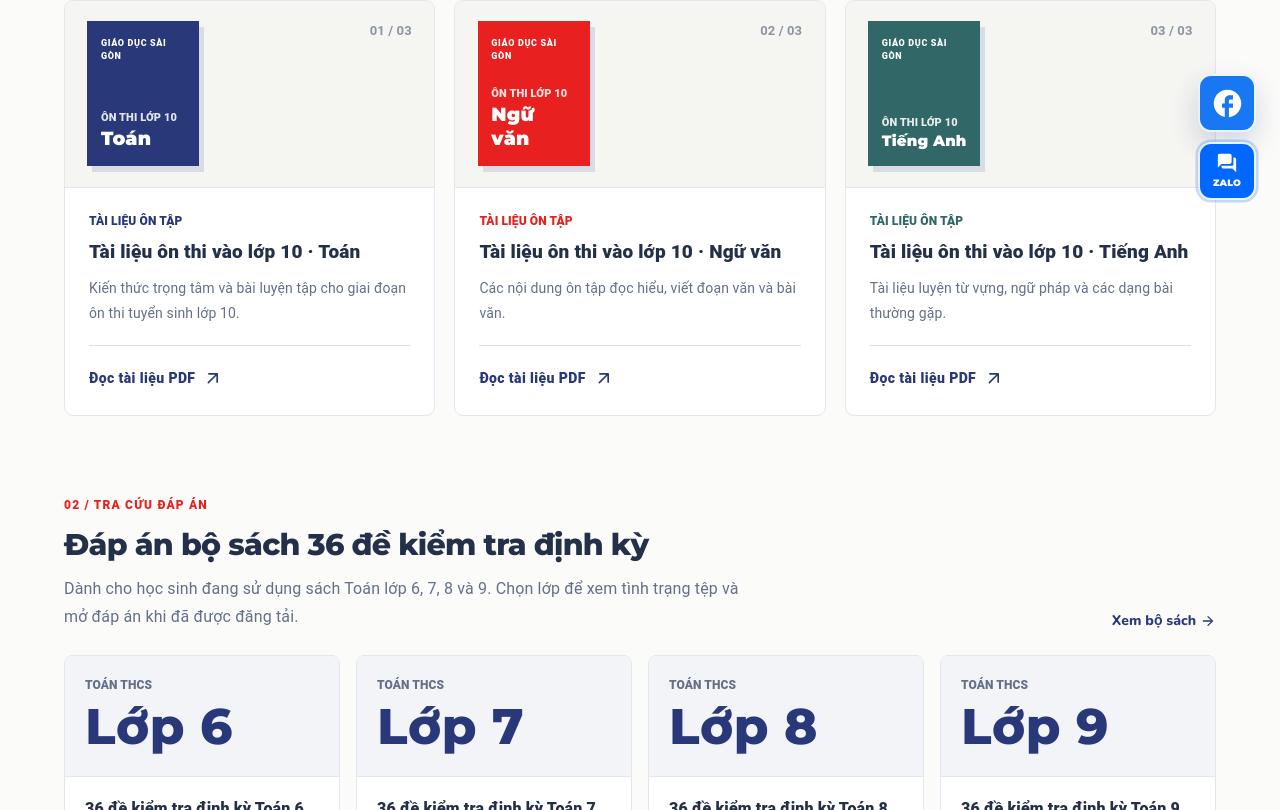
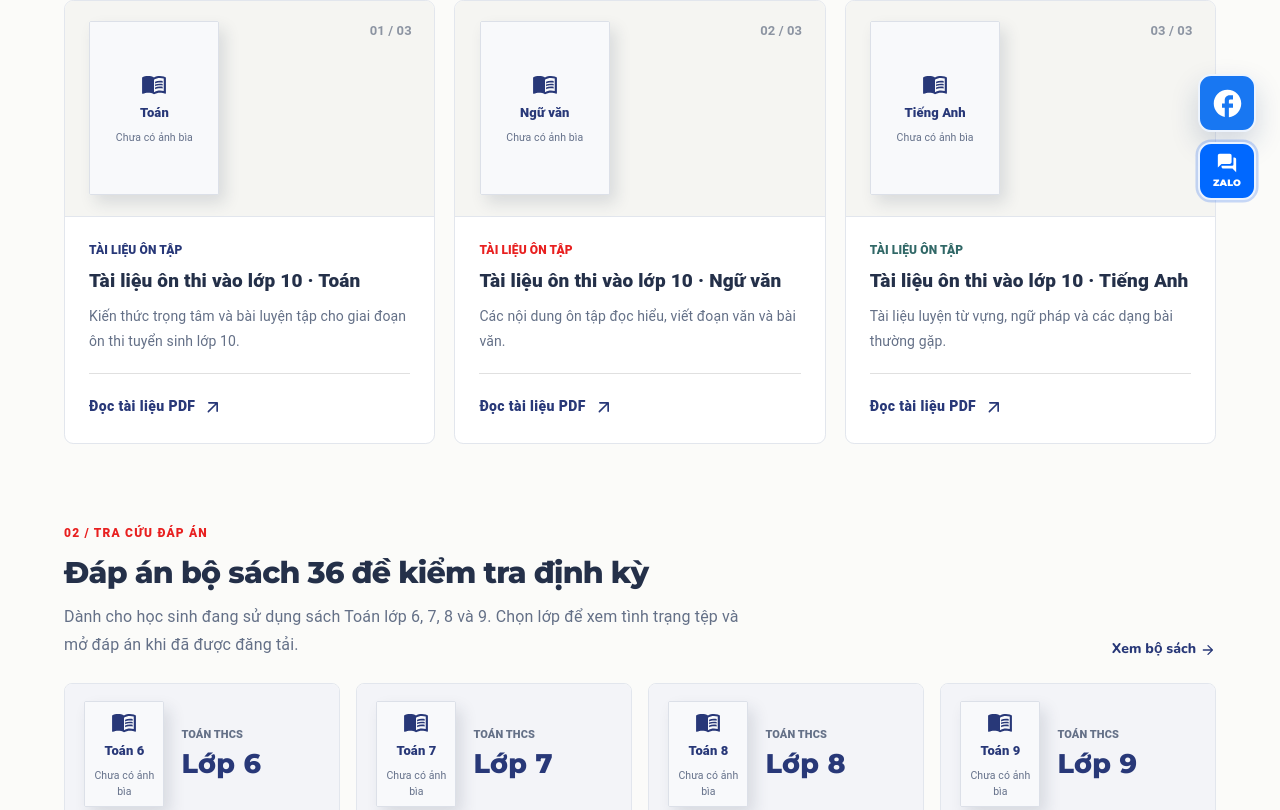
Before and after one commit to khanhu2805/luyen-thi-gdsg, a Next.js app: page /tai-lieu-on-luyen in a window 1280 px wide. Shown: the part 570-1380 px from the top of the page. Built offline with nearby package versions, Linux system fonts and the light colour scheme.

Commit message:
feat: allow real cover images for books and study materials

```diff
--- /dev/null
+++ b/app/components/BookCover.tsx
@@ -0,0 +1,37 @@
+import Image from 'next/image';
+import { Box, Typography } from '@mui/material';
+import MenuBookOutlinedIcon from '@mui/icons-material/MenuBookOutlined';
+
+type BookCoverProps = {
+  src: string | null;
+  title: string;
+  subject: string;
+  maxWidth?: number;
+};
+
+/** Display the full original cover without cropping, with a neutral empty state. */
+export default function BookCover({ src, title, subject, maxWidth = 168 }: BookCoverProps) {
+  return (
+    <Box sx={{
+      width: '100%', maxWidth, aspectRatio: '3 / 4', position: 'relative',
+      mx: 'auto', bgcolor: 'white', border: '1px solid #dce0e8',
+      boxShadow: '6px 8px 16px rgba(32,44,71,.13)',
+      borderRadius: 0.5, overflow: 'hidden', flexShrink: 0,
+    }}>
+      {src ? (
+        <Image src={src} alt={`Bìa sách ${title}`} fill
+          sizes="(max-width: 600px) 168px, 210px"
+          style={{ objectFit: 'contain' }} />
+      ) : (
+        <Box role="img" aria-label={`Chưa có ảnh bìa sách ${title}`}
+          sx={{ height: '100%', px: 1, py: 2, bgcolor: '#f8f9fb',
+            display: 'flex', flexDirection: 'column', justifyContent: 'center',
+            alignItems: 'center', textAlign: 'center', gap: 1, color: '#65718a' }}>
+          <MenuBookOutlinedIcon sx={{ fontSize: 26, color: '#283878' }} />
+          <Typography sx={{ fontSize: 13, fontWeight: 800, lineHeight: 1.3, color: '#283878' }}>{subject}</Typography>
+          <Typography sx={{ fontSize: 10.5, lineHeight: 1.45 }}>Chưa có ảnh bìa</Typography>
+        </Box>
+      )}
+    </Box>
+  );
+}
--- a/app/data/answerBooks.ts
+++ b/app/data/answerBooks.ts
@@ -9,6 +9,8 @@ export type AnswerBook = {
   title: string;
   desc: string;
   fileUrl: string | null;
+  /** Đường dẫn ảnh bìa nằm trong public/covers/; null khi chưa có ảnh. */
+  coverUrl: string | null;
 };
 
 export const answerBooks: AnswerBook[] = [
@@ -19,6 +21,7 @@ export const answerBooks: AnswerBook[] = [
     title: '36 đề kiểm tra định kỳ Toán 6',
     desc: 'Đáp án dùng kèm sách 36 đề kiểm tra định kỳ Toán 6.',
     fileUrl: null,
+    coverUrl: null,
   },
   {
     id: 7,
@@ -27,6 +30,7 @@ export const answerBooks: AnswerBook[] = [
     title: '36 đề kiểm tra định kỳ Toán 7',
     desc: 'Đáp án dùng kèm sách 36 đề kiểm tra định kỳ Toán 7.',
     fileUrl: null,
+    coverUrl: null,
   },
   {
     id: 8,
@@ -35,6 +39,7 @@ export const answerBooks: AnswerBook[] = [
     title: '36 đề kiểm tra định kỳ Toán 8',
     desc: 'Đáp án dùng kèm sách 36 đề kiểm tra định kỳ Toán 8.',
     fileUrl: null,
+    coverUrl: null,
   },
   {
     id: 9,
@@ -43,6 +48,7 @@ export const answerBooks: AnswerBook[] = [
     title: '36 đề kiểm tra định kỳ Toán 9',
     desc: 'Đáp án dùng kèm sách 36 đề kiểm tra định kỳ Toán 9.',
     fileUrl: null,
+    coverUrl: null,
   },
 ];
 
--- /dev/null
+++ b/app/data/studyMaterials.ts
@@ -0,0 +1,23 @@
+export type StudyMaterial = {
+  id: 'toan' | 'van' | 'anh';
+  name: string;
+  title: string;
+  description: string;
+  fileUrl: string;
+  /** Đường dẫn ảnh bìa nằm trong public/covers/; null khi chưa có ảnh. */
+  coverUrl: string | null;
+  number: string;
+  accent: string;
+};
+
+export const studyMaterials: StudyMaterial[] = [
+  { id: 'toan', name: 'Toán', title: 'Tài liệu ôn thi vào lớp 10 · Toán',
+    description: 'Kiến thức trọng tâm và bài luyện tập cho giai đoạn ôn thi tuyển sinh lớp 10.',
+    fileUrl: '/book/sach_toan.pdf', coverUrl: null, number: '01', accent: '#283878' },
+  { id: 'van', name: 'Ngữ văn', title: 'Tài liệu ôn thi vào lớp 10 · Ngữ văn',
+    description: 'Các nội dung ôn tập đọc hiểu, viết đoạn văn và bài văn.',
+    fileUrl: '/book/sach_van.pdf', coverUrl: null, number: '02', accent: '#E82020' },
+  { id: 'anh', name: 'Tiếng Anh', title: 'Tài liệu ôn thi vào lớp 10 · Tiếng Anh',
+    description: 'Tài liệu luyện từ vựng, ngữ pháp và các dạng bài thường gặp.',
+    fileUrl: '/book/sach_anh.pdf', coverUrl: null, number: '03', accent: '#316867' },
+];
--- a/app/sach/page.tsx
+++ b/app/sach/page.tsx
@@ -14,6 +14,7 @@ import ArrowForwardRoundedIcon from '@mui/icons-material/ArrowForwardRounded';
 import ArrowOutwardRoundedIcon from '@mui/icons-material/ArrowOutwardRounded';
 import Link from 'next/link';
 import { answerBooks } from '../data/answerBooks';
+import BookCover from '../components/BookCover';
 
 const navy = '#283878';
 const red = '#E82020';
@@ -55,17 +56,11 @@ export default function SachPage() {
           {answerBooks.map((book) => (
             <Grid key={book.grade} size={{ xs: 12, sm: 6, lg: 3 }}>
               <Box sx={{ bgcolor: 'white', border: `1px solid ${border}`, borderRadius: 2.3, overflow: 'hidden', display: 'flex', flexDirection: 'column', height: '100%', transition: 'border-color .2s ease', '&:hover': { borderColor: '#a7b2cd' } }}>
-                <Box sx={{ bgcolor: '#f3f4f6', p: 3, borderBottom: `1px solid ${border}`, display: 'grid', placeItems: 'center', minHeight: 266 }}>
-                  <Box sx={{ width: 148, height: 204, background: navy, boxShadow: '7px 8px 0 #d7dbe4', color: '#fff', display: 'flex', flexDirection: 'column', p: 2.2, justifyContent: 'space-between', position: 'relative', overflow: 'hidden' }}>
-                    <Box sx={{ position: 'absolute', right: 0, top: 0, width: 9, height: '100%', bgcolor: red }} />
-                    <Typography sx={{ fontSize: 9, fontWeight: 800, letterSpacing: '.08em', pr: 1 }}>GIÁO DỤC SÀI GÒN</Typography>
-                    <Box>
-                      <Typography sx={{ fontSize: 11, fontWeight: 800, lineHeight: 1.3 }}>36 ĐỀ KIỂM TRA ĐỊNH KỲ</Typography>
-                      <Typography sx={{ fontSize: 28, fontWeight: 900, mt: 0.8, fontFamily: heading }}>TOÁN {book.grade}</Typography>
-                      <Box sx={{ bgcolor: red, width: 40, height: 4, mt: 1.5 }} />
-                    </Box>
-                    <Typography sx={{ fontSize: 10, opacity: .8 }}>BỘ SÁCH THCS</Typography>
-                  </Box>
+                <Box sx={{ bgcolor: '#f3f4f6', px: 3, py: 3.5,
+                  borderBottom: `1px solid ${border}`, display: 'grid',
+                  placeItems: 'center', minHeight: 290 }}>
+                  <BookCover src={book.coverUrl} title={book.title}
+                    subject={`Toán ${book.grade}`} maxWidth={172} />
                 </Box>
                 <Box sx={{ p: 2.7, display: 'flex', flexDirection: 'column', flexGrow: 1 }}>
                   <Typography component="h3" sx={{ fontWeight: 800, fontSize: 17, minHeight: 54, lineHeight: 1.5 }}>{book.title}</Typography>
--- a/app/tai-lieu-on-luyen/[slug]/page.tsx
+++ b/app/tai-lieu-on-luyen/[slug]/page.tsx
@@ -17,6 +17,7 @@ import ArrowOutwardRoundedIcon from '@mui/icons-material/ArrowOutwardRounded';
 import DownloadOutlinedIcon from '@mui/icons-material/DownloadOutlined';
 import PictureAsPdfOutlinedIcon from '@mui/icons-material/PictureAsPdfOutlined';
 import { getAnswerBookBySlug } from '@/app/data/answerBooks';
+import BookCover from '@/app/components/BookCover';
 
 const navy = '#283878';
 const red = '#E82020';
@@ -109,6 +110,10 @@ export default function DapAnPage() {
             </Button>
           </Grid>
           <Grid size={{ xs: 12, md: 4 }}>
+            <Box sx={{ bgcolor: '#fff', border: `1px solid ${border}`, borderRadius: 2, p: 3, mb: 2 }}>
+              <BookCover src={book.coverUrl} title={book.title} subject={`Toán ${book.grade}`} maxWidth={145} />
+              <Typography sx={{ mt: 2, color: muted, fontSize: 13, textAlign: 'center' }}>{book.title}</Typography>
+            </Box>
             <Box sx={{ bgcolor: '#fff', border: `1px solid ${border}`, borderRadius: 2, p: 3 }}>
               <Typography sx={{ fontFamily: heading, fontSize: 18, fontWeight: 800, mb: 2.5 }}>Cách đối chiếu đáp án</Typography>
               {[
--- a/app/tai-lieu-on-luyen/page.tsx
+++ b/app/tai-lieu-on-luyen/page.tsx
@@ -16,6 +16,8 @@ import ArrowOutwardRoundedIcon from '@mui/icons-material/ArrowOutwardRounded';
 import DescriptionOutlinedIcon from '@mui/icons-material/DescriptionOutlined';
 import Link from 'next/link';
 import { answerBooks } from '../data/answerBooks';
+import { studyMaterials } from '../data/studyMaterials';
+import BookCover from '../components/BookCover';
 
 const navy = '#283878';
 const red = '#E82020';
@@ -24,35 +26,6 @@ const muted = '#647087';
 const border = '#e2e6ed';
 const heading = "'Montserrat', sans-serif";
 
-const studyMaterials = [
-  {
-    id: 'toan',
-    name: 'Toán',
-    title: 'Tài liệu ôn thi vào lớp 10 · Toán',
-    description: 'Kiến thức trọng tâm và bài luyện tập cho giai đoạn ôn thi tuyển sinh lớp 10.',
-    fileUrl: '/book/sach_toan.pdf',
-    number: '01',
-    accent: navy,
-  },
-  {
-    id: 'van',
-    name: 'Ngữ văn',
-    title: 'Tài liệu ôn thi vào lớp 10 · Ngữ văn',
-    description: 'Các nội dung ôn tập đọc hiểu, viết đoạn văn và bài văn.',
-    fileUrl: '/book/sach_van.pdf',
-    number: '02',
-    accent: red,
-  },
-  {
-    id: 'anh',
-    name: 'Tiếng Anh',
-    title: 'Tài liệu ôn thi vào lớp 10 · Tiếng Anh',
-    description: 'Tài liệu luyện từ vựng, ngữ pháp và các dạng bài thường gặp.',
-    fileUrl: '/book/sach_anh.pdf',
-    number: '03',
-    accent: '#316867',
-  },
-];
 
 export default function TaiLieuOnLuyenPage() {
   return (
@@ -105,12 +78,9 @@ export default function TaiLieuOnLuyenPage() {
               <Grid key={book.id} size={{ xs: 12, md: 4 }}>
                 <Box sx={{ height: '100%', bgcolor: '#fff', border: `1px solid ${border}`, borderRadius: 2.3, overflow: 'hidden', display: 'flex', flexDirection: 'column', transition: 'border-color .2s ease', '&:hover': { borderColor: '#a7b2cd' } }}>
                   <Box sx={{ bgcolor: '#f5f5f2', px: 2.8, py: 2.6, borderBottom: `1px solid ${border}`, display: 'flex', alignItems: 'center', justifyContent: 'space-between' }}>
-                    <Box sx={{ width: 112, height: 145, px: 1.7, py: 2, bgcolor: book.accent, color: 'white', boxShadow: '5px 6px 0 #d9dce4', display: 'flex', flexDirection: 'column', justifyContent: 'space-between' }}>
-                      <Typography sx={{ fontSize: 9, fontWeight: 800, letterSpacing: '.07em', lineHeight: 1.4 }}>GIÁO DỤC SÀI GÒN</Typography>
-                      <Box>
-                        <Typography sx={{ fontSize: 11, fontWeight: 800, opacity: .88 }}>ÔN THI LỚP 10</Typography>
-                        <Typography sx={{ fontFamily: heading, fontSize: book.id === 'anh' ? 15 : 19, fontWeight: 900, lineHeight: 1.25 }}>{book.name}</Typography>
-                      </Box>
+                    <Box sx={{ width: 134, flexShrink: 0 }}>
+                      <BookCover src={book.coverUrl} title={book.title}
+                        subject={book.name} maxWidth={130} />
                     </Box>
                     <Typography sx={{ alignSelf: 'start', color: '#8c94a2', fontWeight: 700, fontSize: 13 }}>{book.number} / 03</Typography>
                   </Box>
@@ -149,9 +119,16 @@ export default function TaiLieuOnLuyenPage() {
             {answerBooks.map((book) => (
               <Grid key={book.grade} size={{ xs: 12, sm: 6, lg: 3 }}>
                 <Box component={Link} href={`/tai-lieu-on-luyen/${book.slug}`} sx={{ bgcolor: '#fff', textDecoration: 'none', color: ink, height: '100%', display: 'flex', flexDirection: 'column', border: `1px solid ${border}`, borderRadius: 2, overflow: 'hidden', transition: 'border-color .2s ease, transform .2s ease', '&:hover': { borderColor: navy, transform: 'translateY(-2px)' }, '&:focus-visible': { outline: `3px solid ${red}`, outlineOffset: 2 } }}>
-                  <Box sx={{ px: 2.5, py: 2.6, bgcolor: '#f3f4f8', borderBottom: `1px solid ${border}` }}>
-                    <Typography sx={{ fontSize: 12, color: muted, fontWeight: 800 }}>TOÁN THCS</Typography>
-                    <Typography sx={{ mt: 0.4, fontFamily: heading, fontWeight: 800, color: navy, fontSize: 50, lineHeight: 1.15 }}>Lớp {book.grade}</Typography>
+                  <Box sx={{ px: 2.3, py: 2.1, bgcolor: '#f3f4f8', borderBottom: `1px solid ${border}` }}>
+                    <Stack direction="row" spacing={2} sx={{ alignItems: 'center' }}>
+                      <Box sx={{ width: 82, flexShrink: 0 }}>
+                        <BookCover src={book.coverUrl} title={book.title} subject={`Toán ${book.grade}`} maxWidth={80} />
+                      </Box>
+                      <Box>
+                        <Typography sx={{ fontSize: 11, color: muted, fontWeight: 800 }}>TOÁN THCS</Typography>
+                        <Typography sx={{ mt: 0.5, fontFamily: heading, fontWeight: 800, color: navy, fontSize: 27, lineHeight: 1.25 }}>Lớp {book.grade}</Typography>
+                      </Box>
+                    </Stack>
                   </Box>
                   <Box sx={{ p: 2.5, display: 'flex', flexDirection: 'column', flexGrow: 1 }}>
                     <Typography component="h3" sx={{ fontSize: 16, fontWeight: 800, lineHeight: 1.5, minHeight: 48 }}>{book.title}</Typography>
```
Also changed, not shown: public/covers/README.md (added), 1 other file (tests, documents, lock files or other folders).
